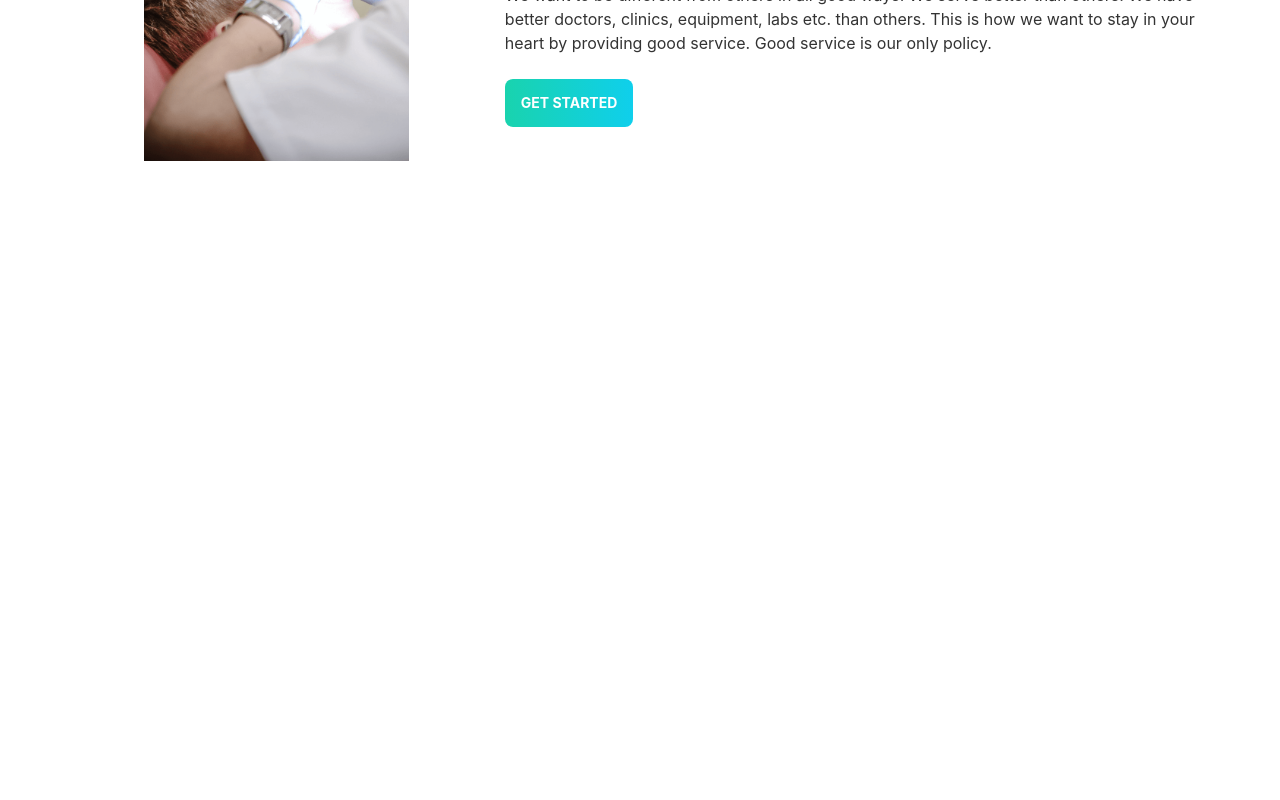
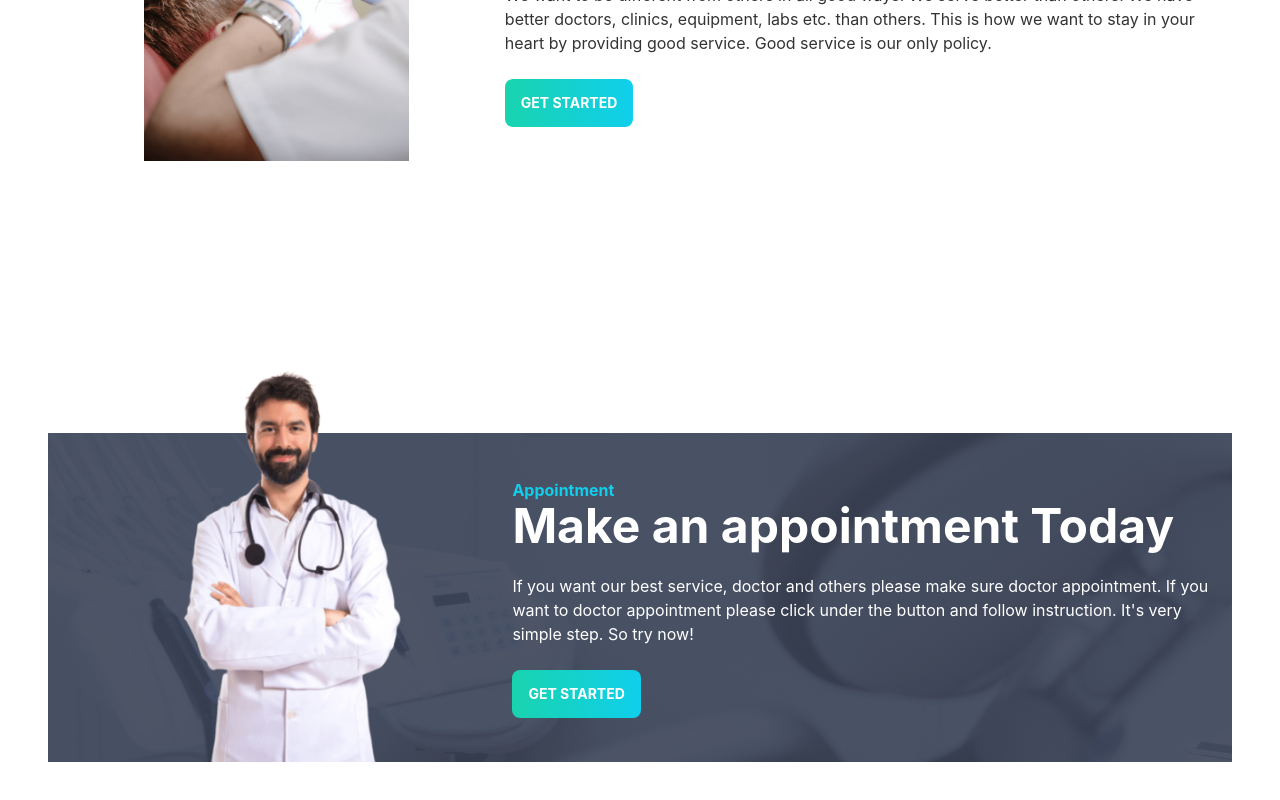
Before and after one commit to arifmia1129/doctors-portal-client, a React (Create React App) app: page / in a window 1280 px wide. Shown: the part 1667-2467 px from the top of the page. Before the commit the page ends 1924 px from the top, so only its background shows below. Built offline with nearby package versions, Linux system fonts and the light colour scheme.

Commit message:
appointment banner added

```diff
--- /dev/null
+++ b/src/pages/Home/AppoinmentBanner/AppointmentBanner.js
@@ -0,0 +1,27 @@
+import React from 'react';
+import PrimaryButton from '../../Shared/PrimaryButton/PrimaryButton';
+import doctor from "../../../assets/images/doctor.png";
+
+const AppointmentBanner = () => {
+    return (
+        <div className="bg-[url('/src/assets/images/appointment.png')] bg-cover">
+            <div className="hero lg:mt-44 mb-10">
+                <div className="hero-content flex-col lg:flex-row">
+                    <div className='hidden lg:block'>
+                        <img className='mt-[-120px] mb-[-16px]' src={doctor} alt="treatment" />
+                    </div>
+                    <div className=''>
+                        <p className='font-bold text-primary'>Appointment</p>
+                        <div className="text-white">
+                            <h1 className="lg:text-5xl text-4xl font-bold text-white">Make an appointment Today</h1>
+                            <p className="py-6">If you want our best service, doctor and others please make sure doctor appointment. If you want to doctor appointment please click under the button and follow instruction. It's very simple step. So try now!</p>
+                        </div>
+                        <PrimaryButton />
+                    </div>
+                </div>
+            </div>
+        </div>
+    );
+};
+
+export default AppointmentBanner;
--- a/src/pages/Home/Home/Home.js
+++ b/src/pages/Home/Home/Home.js
@@ -1,4 +1,5 @@
 import React from 'react';
+import AppointmentBanner from '../AppoinmentBanner/AppointmentBanner';
 import Banner from '../Banner/Banner';
 import DentalCare from '../DentalCare/DentalCare';
 import InfoCards from '../InfoCards/InfoCards';
@@ -12,6 +13,7 @@ const Home = () => {
             <InfoCards />
             <Services />
             <DentalCare />
+            <AppointmentBanner />
         </div>
     );
 };
```
